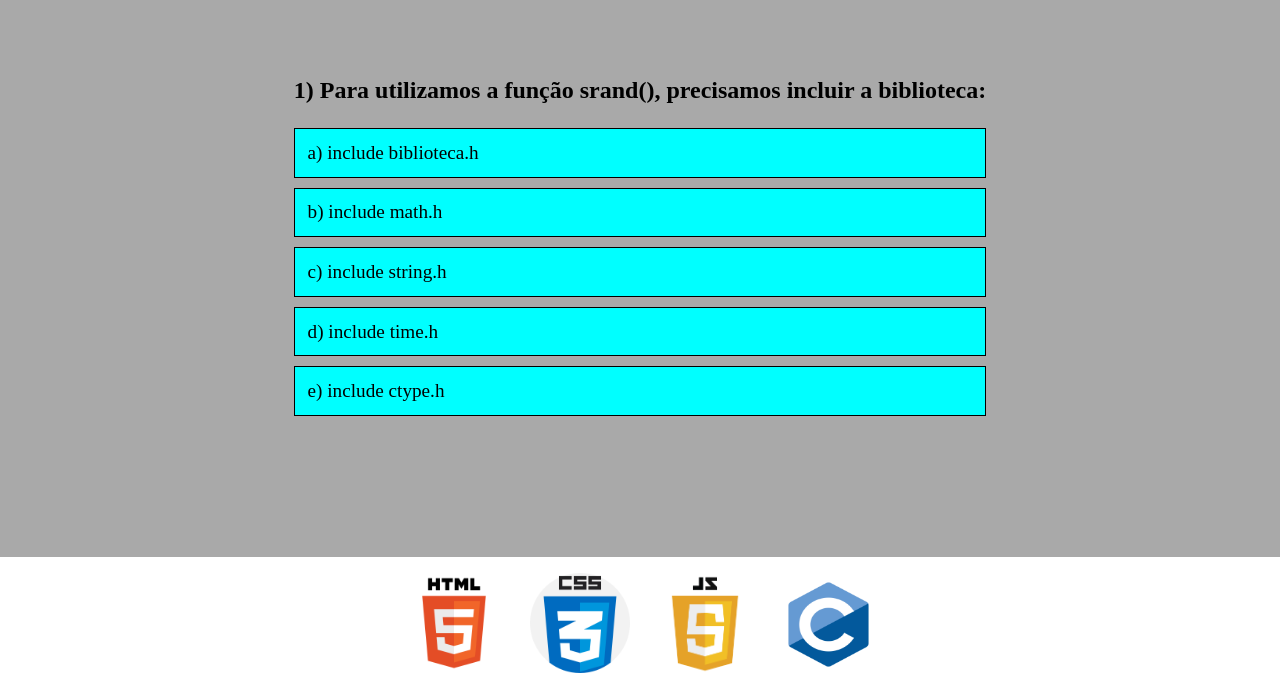
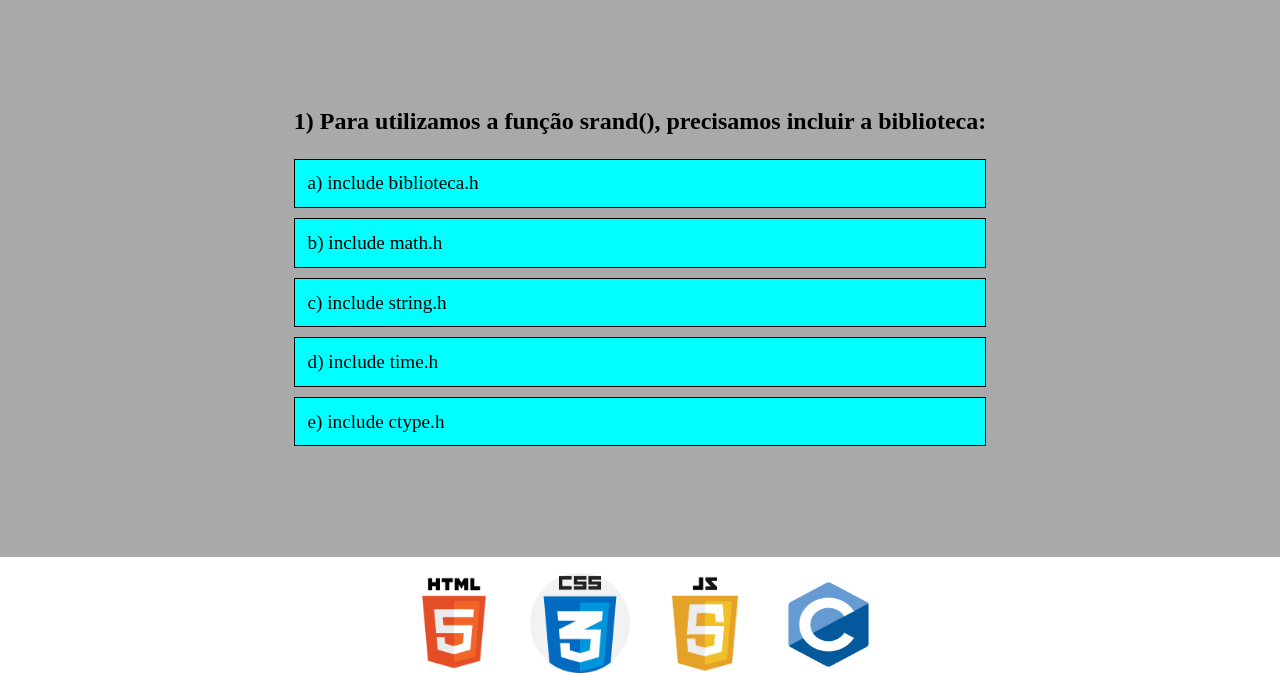
Before and after one commit to Liratheboy/Quiz_v2, a plain HTML site: page index.html in a window 1280 px wide. Shown: the part 146-819 px from the top of the page. Drawn offline with nearby package versions, Linux system fonts and the light colour scheme.

Commit message:
acertando pequenos detalhes

```diff
--- a/style.css
+++ b/style.css
@@ -57,8 +57,9 @@ header{
 main{
   display: flex;
   justify-content: center;
+  flex-direction: row;
+  align-items: center;
   background-color: darkgray;
-  padding-top: 80px;
   height: 70vh;
 }
 
```
